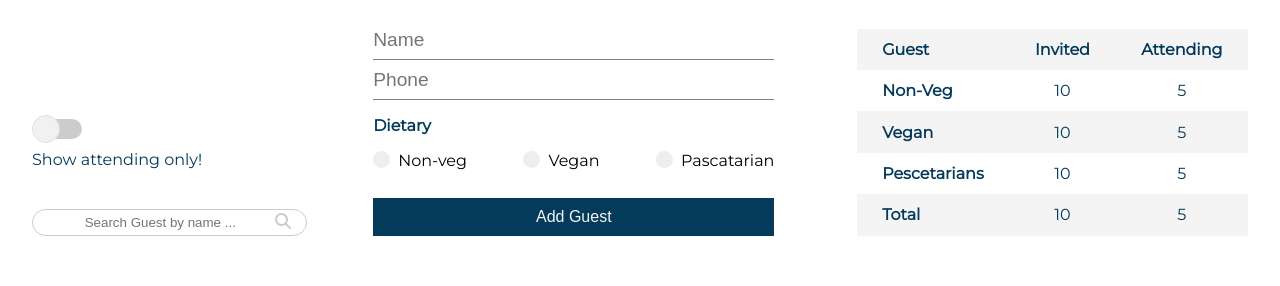
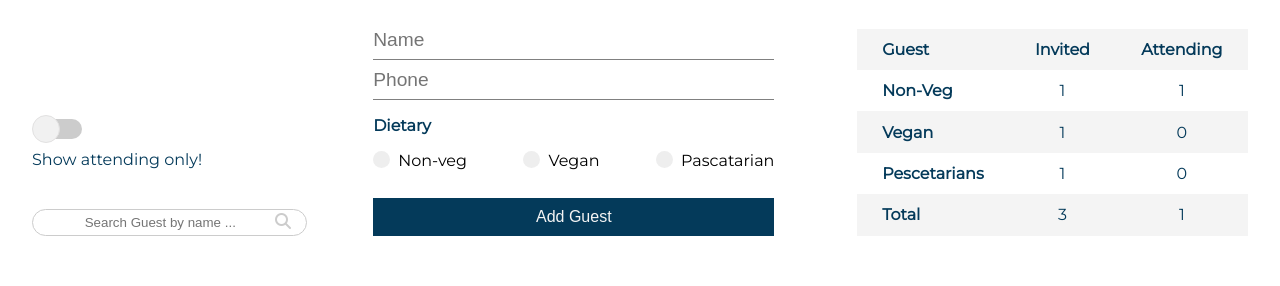
Before and after one commit to tehmansardar/rsvp, a React (Create React App) app in the folder frontend/: page / in a window 1280 px wide. Shown: the part 154-440 px from the top of the page. Built offline with nearby package versions, Linux system fonts and the light colour scheme.

Commit message:
Guest Counter Setup

```diff
--- a/frontend/src/components/guests/GuestCounter.js
+++ b/frontend/src/components/guests/GuestCounter.js
@@ -1,6 +1,16 @@
-import React from 'react';
+import React, { useContext } from 'react';
+import GuestContext from '../../context/guestContext/GuestContext';
 
 const GuestCounter = () => {
+	const { guests } = useContext(GuestContext);
+
+	const totalInvited = guests.length;
+	const attending = guests.filter((guest) => guest.isconfirmed);
+	const totalAttending = attending.length;
+	const invitedByDiet = (type) =>
+		guests.filter((guest) => guest.diet === type).length;
+	const attendingByDiet = (type) =>
+		attending.filter((guest) => guest.diet === type).length;
 	return (
 		<div>
 			<table>
@@ -12,23 +22,23 @@ const GuestCounter = () => {
 					</tr>
 					<tr>
 						<th>Non-Veg</th>
-						<td>10</td>
-						<td>5</td>
+						<td>{invitedByDiet('Non-Veg')}</td>
+						<td>{attendingByDiet('Non-Veg')}</td>
 					</tr>
 					<tr>
 						<th>Vegan</th>
-						<td>10</td>
-						<td>5</td>
+						<td>{invitedByDiet('Veg')}</td>
+						<td>{attendingByDiet('Veg')}</td>
 					</tr>
 					<tr>
 						<th>Pescetarians</th>
-						<td>10</td>
-						<td>5</td>
+						<td>{invitedByDiet('Pasc')}</td>
+						<td>{attendingByDiet('Pasc')}</td>
 					</tr>
 					<tr>
 						<th>Total</th>
-						<td>10</td>
-						<td>5</td>
+						<td>{totalInvited}</td>
+						<td>{totalAttending}</td>
 					</tr>
 				</tbody>
 			</table>
```
Also changed, not shown: 1 other file (tests, documents, lock files or other folders).
